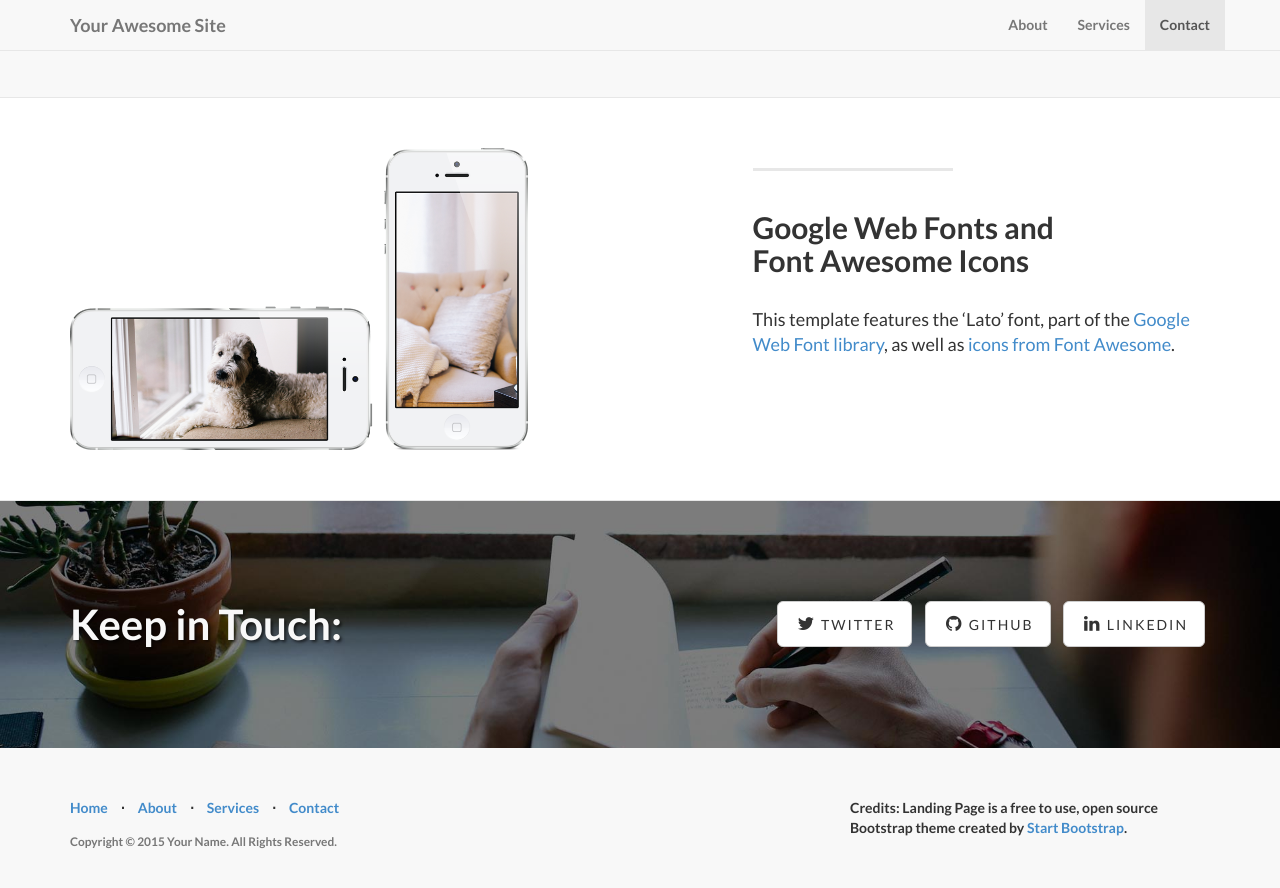
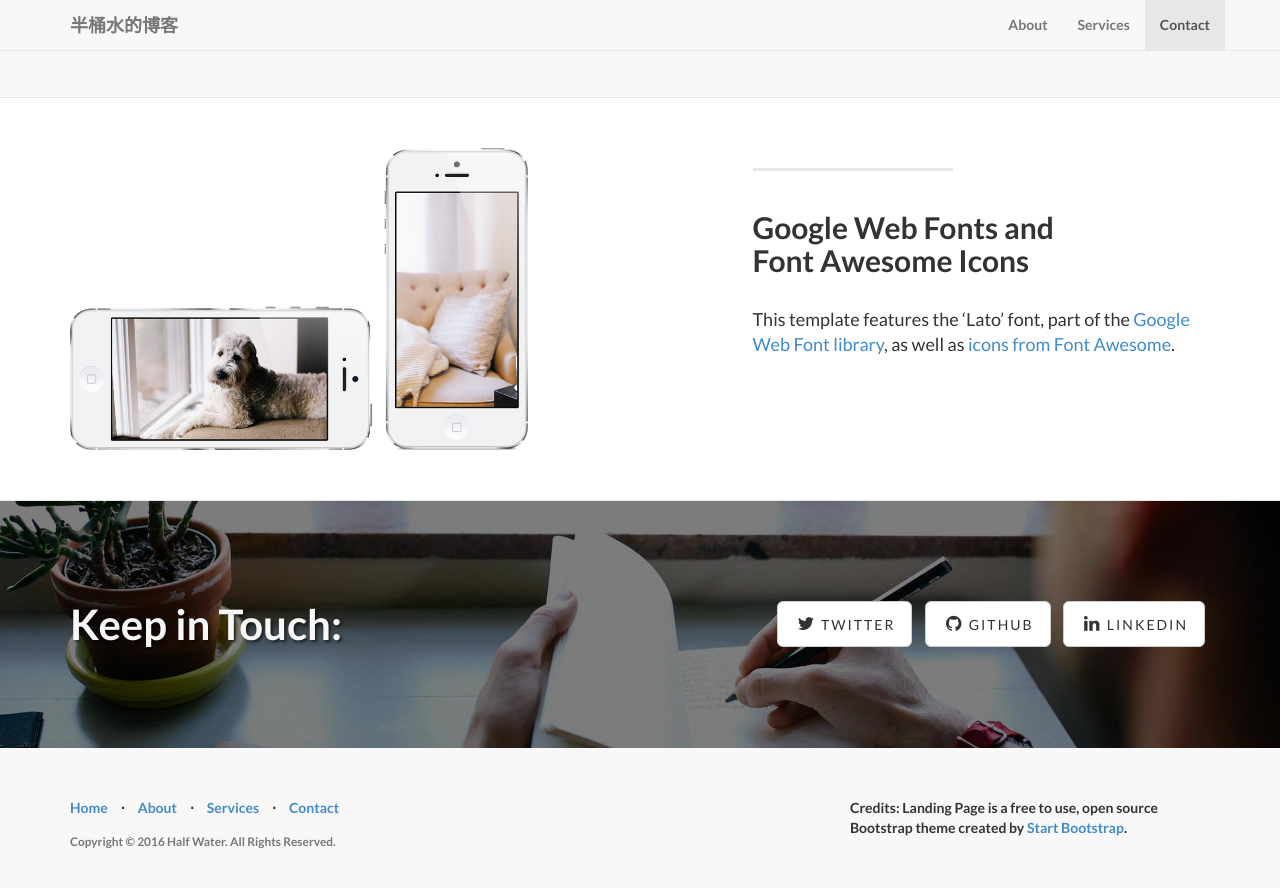
Before and after one commit to SkqUltra/SkqUltra.github.io, a Jekyll site: the page built from index.html, in a window 1280 px wide and 900 px high, scrolled down 1902 px. Shown: the top 888 px of the window. Built offline with Jekyll 4.4.1, drawn with Linux system fonts in a browser that asks for light colours.

Commit message:
change bg

```diff
--- a/_config.yml
+++ b/_config.yml
@@ -3,14 +3,14 @@
 # ----------------------- #
 
 url: http://yoursite.com
-title: Your Awesome Site
-email: your-email@domain.com
-author: Your Name
+title: 半桶水的博客
+email: nothing@idontknow.com
+author: 半桶水
 description: > # "Write an awesome description for your new site here.
   You can edit this line in _config.yml. It will appear in your document
   head meta (for Google search results) and in your feed.xml site
   description.
-copyright: 'Copyright &copy; 2015 Your Name. All Rights Reserved.'
+copyright: 'Copyright &copy; 2016 Half Water. All Rights Reserved.'
 credits: 'Credits: Landing Page is a free to use, open source Bootstrap theme created by <a href="http://startbootstrap.com/">Start Bootstrap</a>.'
 
 # ----------------------- #
```
Also changed, not shown: img/intro-bg.jpg.
